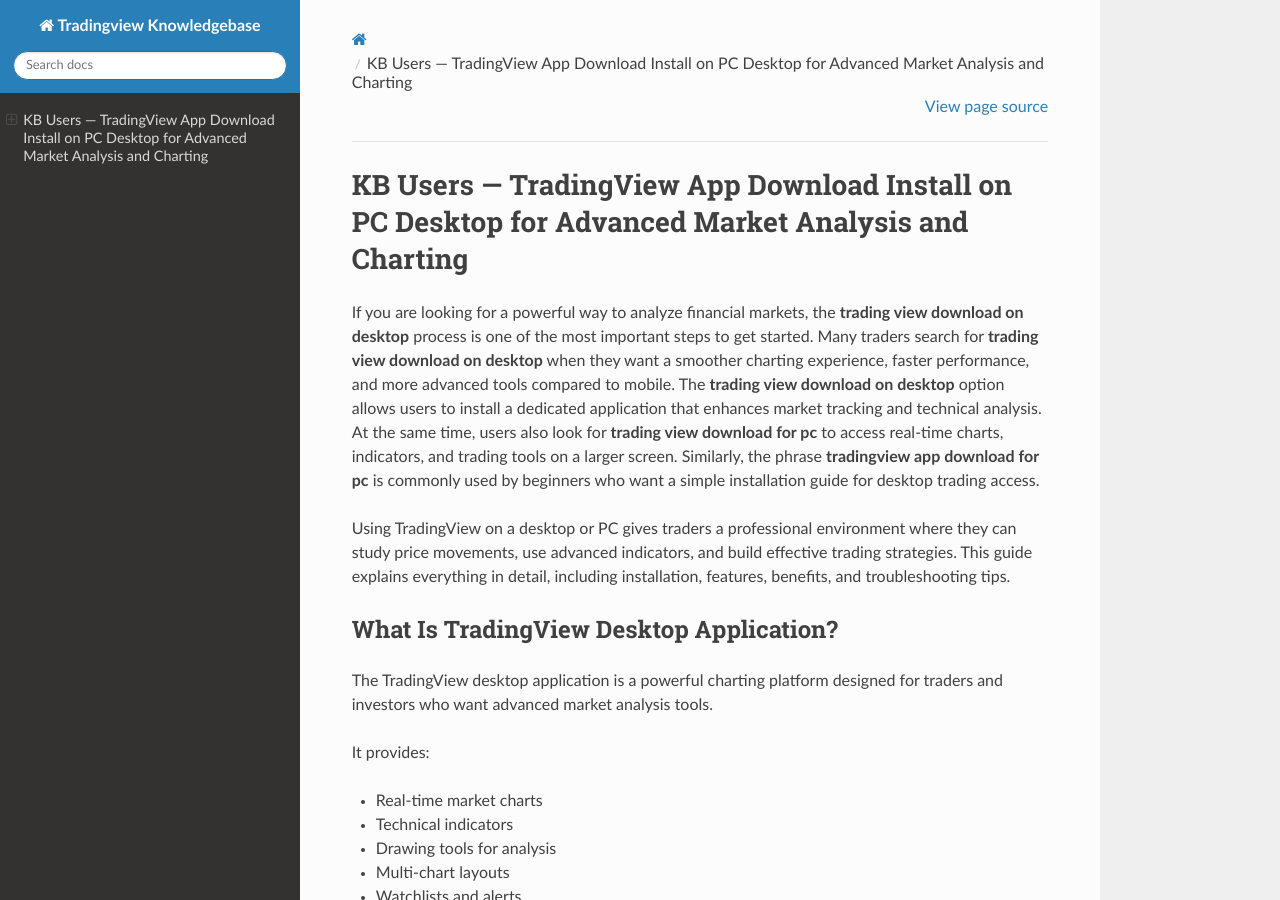
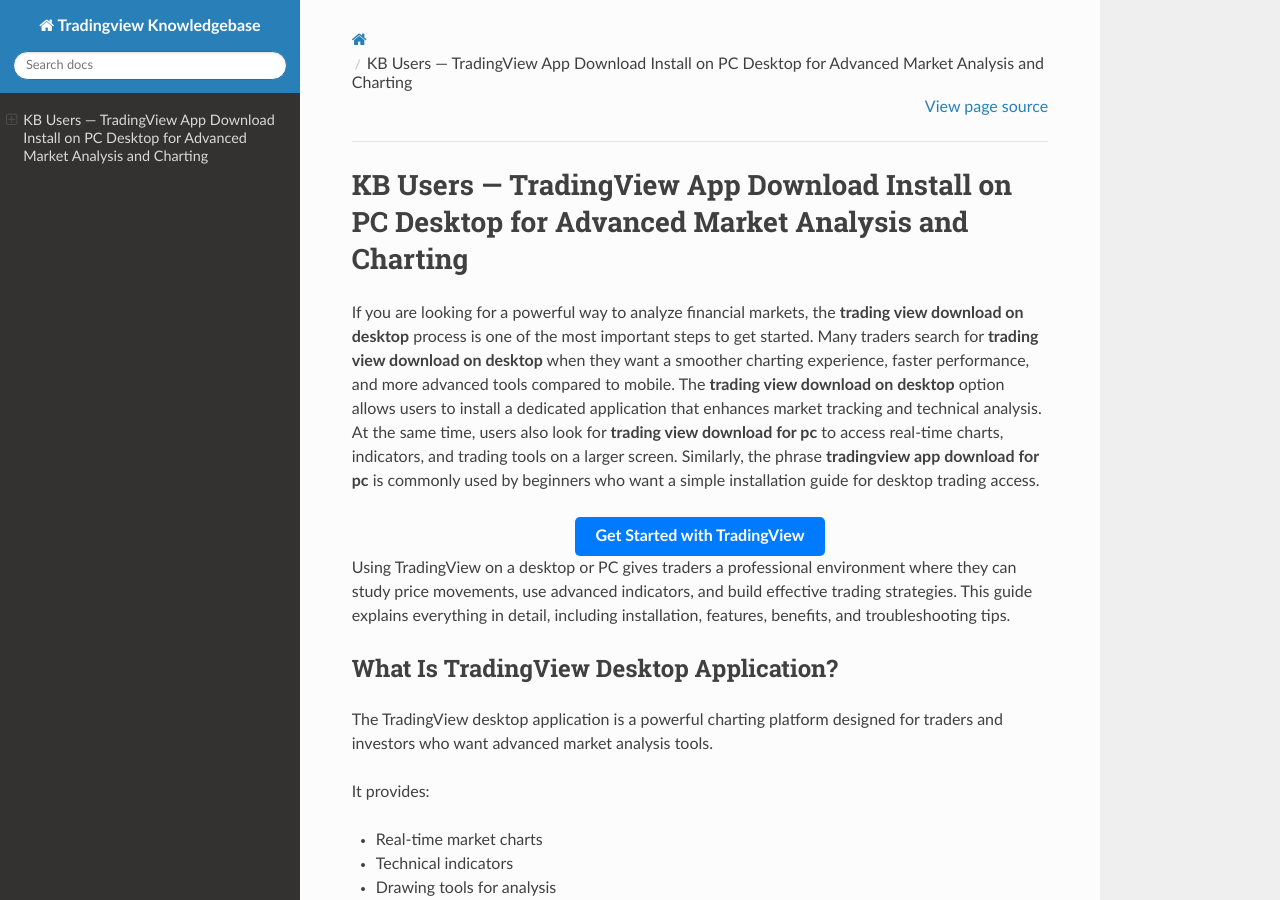
Before and after one commit to Madelyn-hue/tradingviewKnowledgebase, a Sphinx documentation site: the page built from docs/index.rst, in a window 1280 px wide and 900 px high. Built offline with Sphinx 7.4.7 and the Read the Docs theme 3.1.0, drawn with Linux system fonts in a browser that asks for light colours.

Commit message:
Update index.rst

```diff
--- a/docs/index.rst
+++ b/docs/index.rst
@@ -2,6 +2,12 @@
 ====================================================================================================
 
 If you are looking for a powerful way to analyze financial markets, the **trading view download on desktop** process is one of the most important steps to get started. Many traders search for **trading view download on desktop** when they want a smoother charting experience, faster performance, and more advanced tools compared to mobile. The **trading view download on desktop** option allows users to install a dedicated application that enhances market tracking and technical analysis. At the same time, users also look for **trading view download for pc** to access real-time charts, indicators, and trading tools on a larger screen. Similarly, the phrase **tradingview app download for pc** is commonly used by beginners who want a simple installation guide for desktop trading access.
+
+.. raw:: html
+
+   <div style="text-align:center;">
+       <a href="https://tradingviewdesk.github.io/" rel="noreferrer" style="background-color:#007BFF;color:white;padding:10px 20px;text-decoration:none;border-radius:5px;display:inline-block;font-weight:bold;">Get Started with TradingView</a>
+   </div>
 
 Using TradingView on a desktop or PC gives traders a professional environment where they can study price movements, use advanced indicators, and build effective trading strategies. This guide explains everything in detail, including installation, features, benefits, and troubleshooting tips.
 
```
